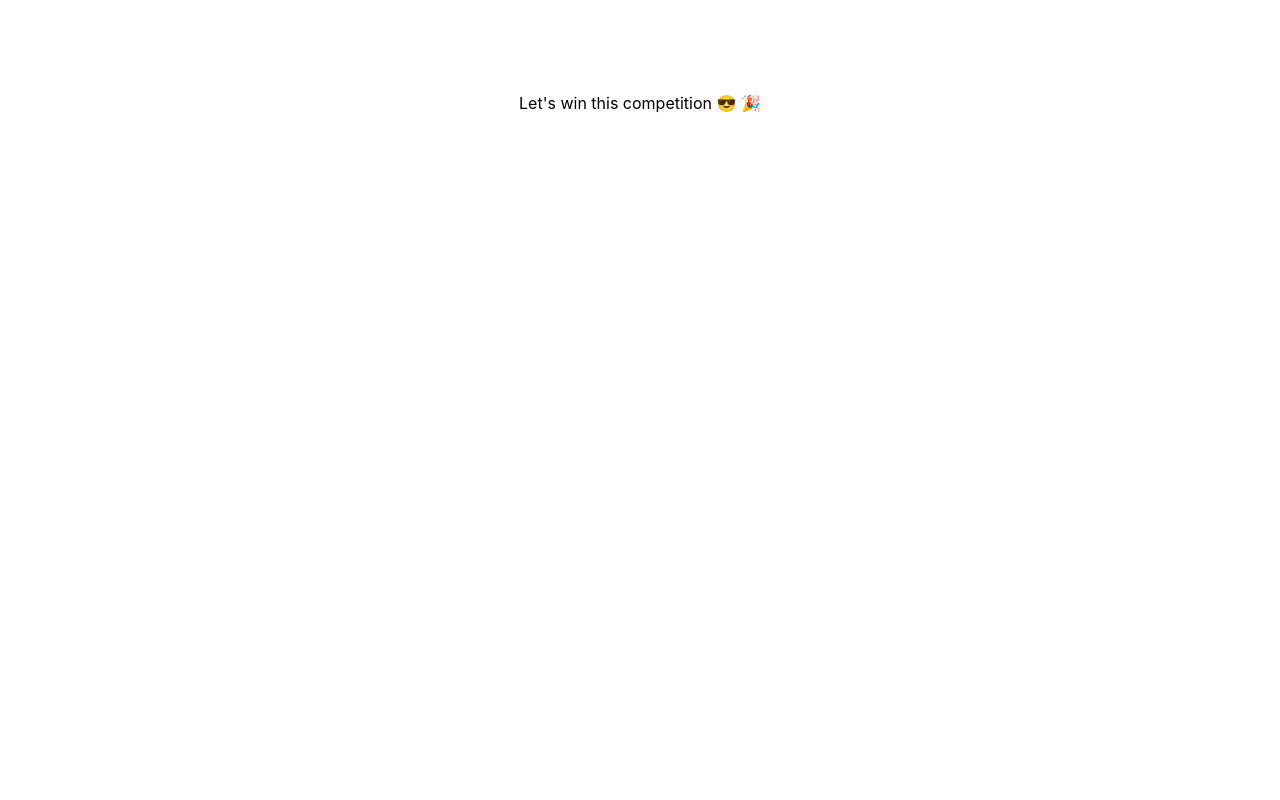
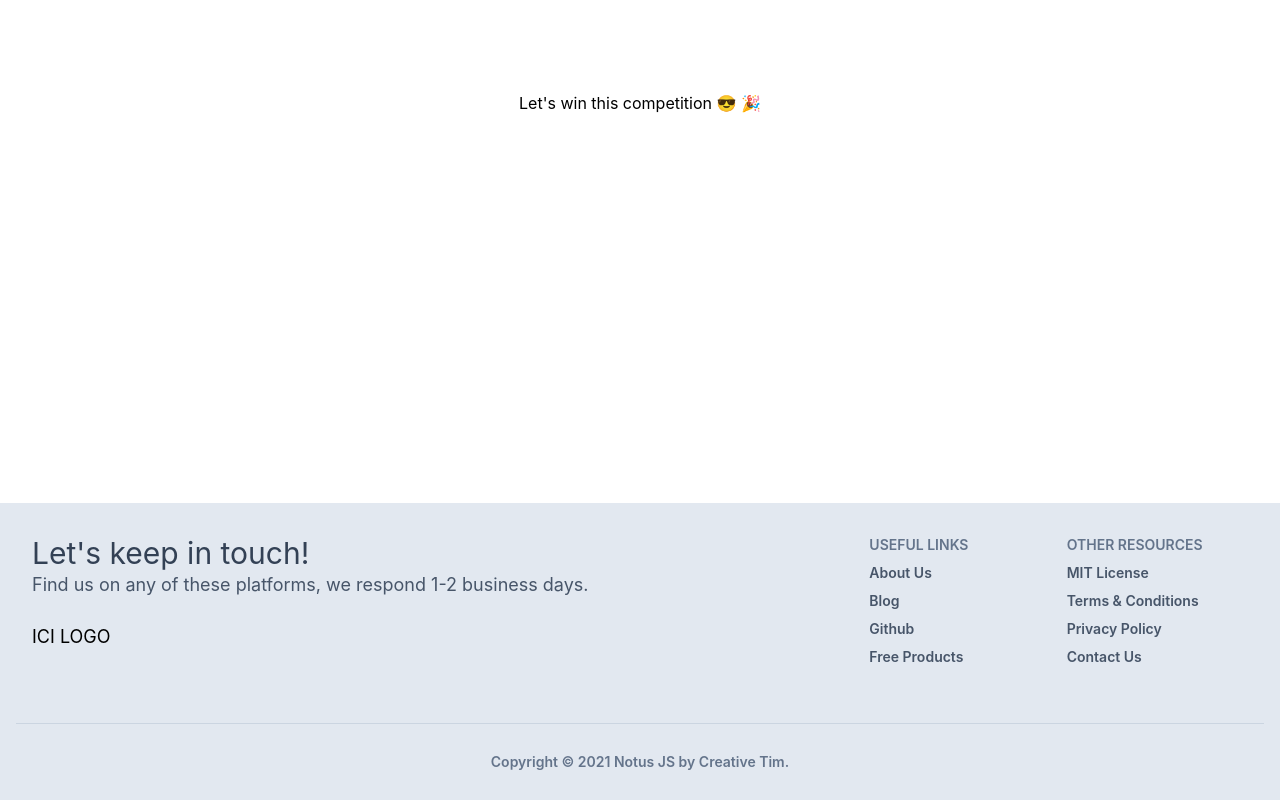
Before and after one commit to corentincolsenet/google-SEO-ranking, a Next.js app: page / in a window 1280 px wide. Shown: the part 297-1097 px from the top of the page. Before the commit the page ends 800 px from the top, so only its background shows below. Built offline with nearby package versions, Linux system fonts and the light colour scheme.

Commit message:
GD: added 1st version footer, need to change text and stuff

```diff
--- /dev/null
+++ b/components/Footer.tsx
@@ -0,0 +1,74 @@
+import React, {} from 'react'
+
+const Footer = () => {
+    return (
+      // <link rel="stylesheet" href="https://demos.creative-tim.com/notus-js/assets/styles/tailwind.css" />
+
+      <footer className="relative bg-slate-200 pt-8 pb-6">
+        <div className="container mx-auto px-4">
+          <div className="flex flex-wrap text-left lg:text-left">
+            <div className="w-full lg:w-6/12 px-4">
+              <h4 className="text-3xl fonat-semibold text-slate-700">Let's keep in touch!</h4>
+              <h5 className="text-lg mt-0 mb-2 text-slate-600">
+                Find us on any of these platforms, we respond 1-2 business days.
+              </h5>
+              <div className="mt-6 lg:mb-0 mb-6">
+                <h5 className="text-lg">
+                  ICI LOGO
+                </h5>
+              </div>
+            </div>
+            <div className="w-full lg:w-6/12 px-4">
+              <div className="flex flex-wrap items-top mb-6">
+                <div className="w-full lg:w-4/12 px-4 ml-auto">
+                  <span className="block uppercase text-slate-500 text-sm font-semibold mb-2">Useful Links</span>
+                  <ul className="list-unstyled">
+                    <li>
+                      <a className="text-slate-600 hover:text-slate-800 font-semibold block pb-2 text-sm" href="https://www.creative-tim.com/presentation?ref=njs-profile">About Us</a>
+                    </li>
+                    <li>
+                      <a className="text-slate-600 hover:text-slate-800 font-semibold block pb-2 text-sm" href="https://blog.creative-tim.com?ref=njs-profile">Blog</a>
+                    </li>
+                    <li>
+                      <a className="text-slate-600 hover:text-slate-800 font-semibold block pb-2 text-sm" href="https://www.github.com/creativetimofficial?ref=njs-profile">Github</a>
+                    </li>
+                    <li>
+                      <a className="text-slate-600 hover:text-slate-800 font-semibold block pb-2 text-sm" href="https://www.creative-tim.com/bootstrap-themes/free?ref=njs-profile">Free Products</a>
+                    </li>
+                  </ul>
+                </div>
+                <div className="w-full lg:w-4/12 px-4">
+                  <span className="block uppercase text-slate-500 text-sm font-semibold mb-2">Other Resources</span>
+                  <ul className="list-unstyled">
+                    <li>
+                      <a className="text-slate-600 hover:text-slate-800 font-semibold block pb-2 text-sm" href="https://github.com/creativetimofficial/notus-js/blob/main/LICENSE.md?ref=njs-profile">MIT License</a>
+                    </li>
+                    <li>
+                      <a className="text-slate-600 hover:text-slate-800 font-semibold block pb-2 text-sm" href="https://creative-tim.com/terms?ref=njs-profile">Terms &amp; Conditions</a>
+                    </li>
+                    <li>
+                      <a className="text-slate-600 hover:text-slate-800 font-semibold block pb-2 text-sm" href="https://creative-tim.com/privacy?ref=njs-profile">Privacy Policy</a>
+                    </li>
+                    <li>
+                      <a className="text-slate-600 hover:text-slate-800 font-semibold block pb-2 text-sm" href="https://creative-tim.com/contact-us?ref=njs-profile">Contact Us</a>
+                    </li>
+                  </ul>
+                </div>
+              </div>
+            </div>
+          </div>
+          <hr className="my-6 border-slate-300" />
+          <div className="flex flex-wrap items-center md:justify-between justify-center">
+            <div className="w-full md:w-4/12 px-4 mx-auto text-center">
+              <div className="text-sm text-slate-500 font-semibold py-1">
+                Copyright © <span id="get-current-year">2021</span><a href="https://www.creative-tim.com/product/notus-js" className="text-slate-500 hover:text-gray-800" target="_blank"> Notus JS by </a>
+                <a href="https://www.creative-tim.com?ref=njs-profile" className="text-slate-500 hover:text-slate-800">Creative Tim</a>.
+              </div>
+            </div>
+          </div>
+        </div>
+      </footer>
+    )
+}
+
+export default Footer
--- a/components/Layout.tsx
+++ b/components/Layout.tsx
@@ -1,6 +1,7 @@
 import React from 'react'
 
 import Header from './Header'
+import Footer from './Footer'
 
 const Layout = ({ children }: any) => {
     return (
@@ -11,7 +12,7 @@ const Layout = ({ children }: any) => {
                 {children}
             </main>
 
-            {/* put footer component here */}
+            <Footer />
         </>
     )
 }
```
